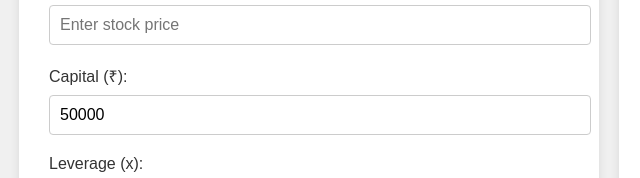
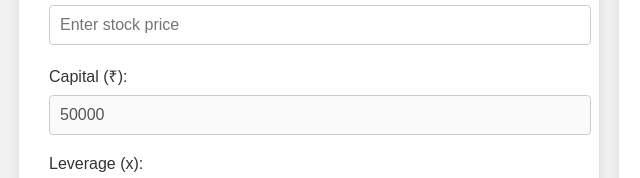
Before and after one commit to meghraj-jagtap/posizer, a plain HTML site: page index.html in a window 1280 px wide. Shown: the part 173-351 px from the top of the page, 31-671 px from the left. Drawn offline with Linux system fonts and the light colour scheme.

Commit message:
Update index.html

```diff
--- a/index.html
+++ b/index.html
@@ -14,7 +14,7 @@
             <input type="number" id="stockPrice" placeholder="Enter stock price" required>
 
             <label for="capital">Capital (₹):</label>
-            <input type="number" id="capital" value="50000">
+            <input type="number" id="capital" value="50000" disabled>
 
             <label for="leverage">Leverage (x):</label>
             <input type="number" id="leverage" value="5" disabled>
```
